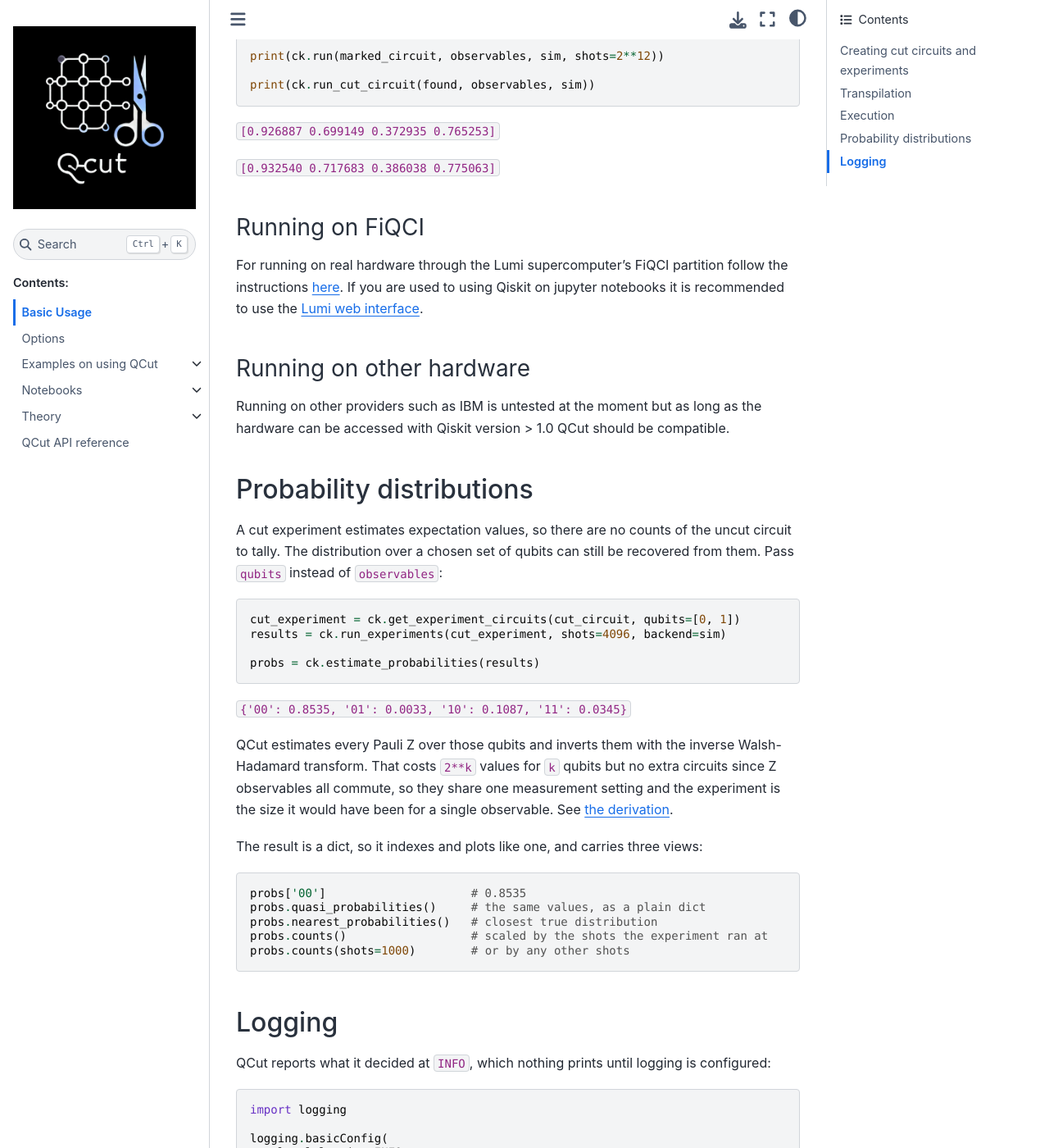
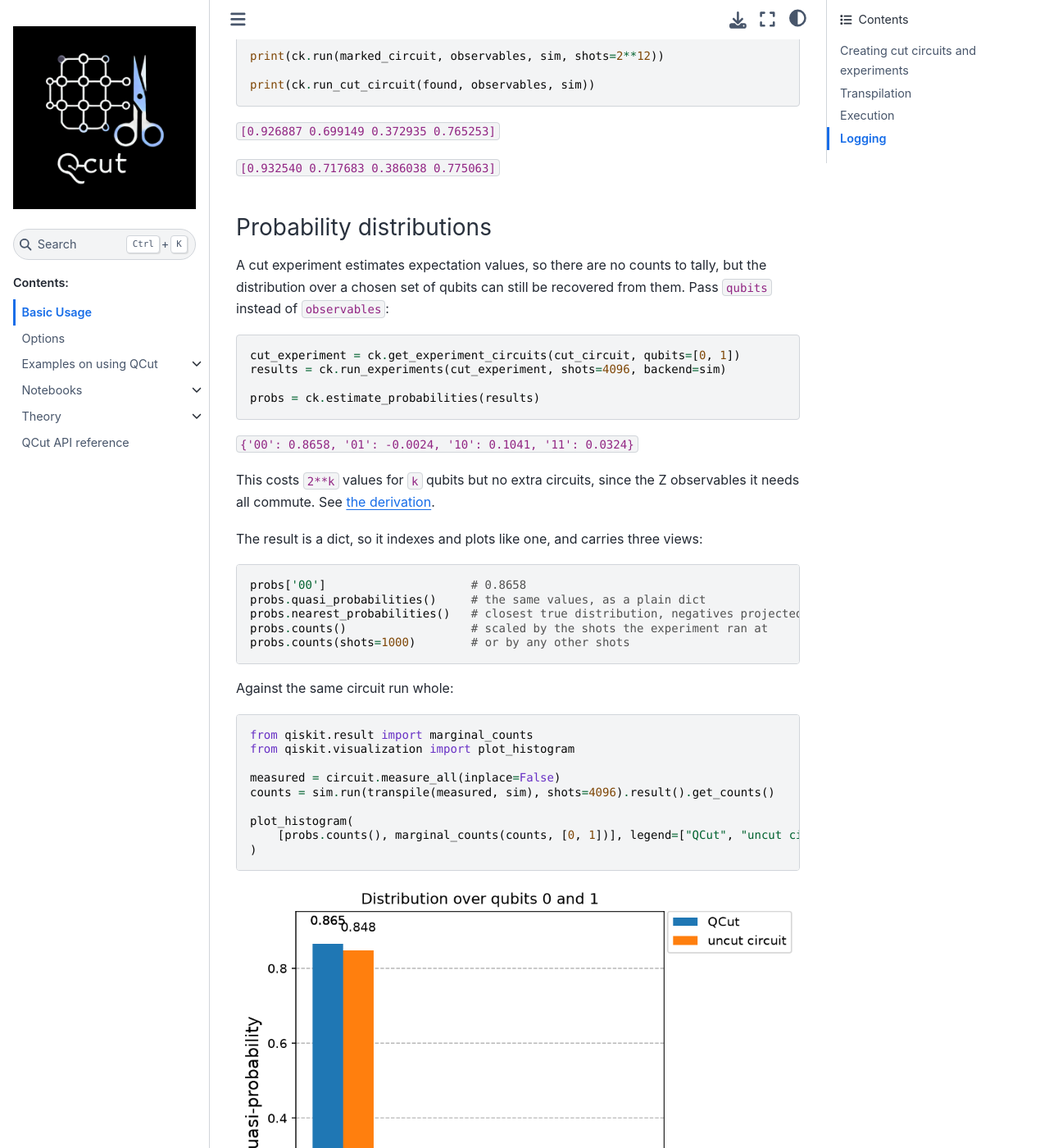
Before and after one commit to JooNiv/QCut, a Sphinx documentation site: the page built from docs/Usage.rst, in a window 1280 px wide and 1400 px high, scrolled down 9194 px. Shown: the whole window at 82% size. Built offline with Sphinx 7.4.7 and the Sphinx Book theme 1.1.4, drawn with Linux system fonts in a browser that asks for light colours; pages that are not in the unit, such as notebooks, are missing from menus; the version number could not be read and is left out; some of the changed text lies outside the part shown.

Commit message:
move probability section, add plot

```diff
--- a/docs/Usage.rst
+++ b/docs/Usage.rst
@@ -366,6 +366,52 @@ It is not necessary to go through each of the aforementioned steps individually.
 
 ``[0.932540 0.717683 0.386038 0.775063]``
 
+Probability distributions
+~~~~~~~~~~~~~~~~~~~~~~~~~
+
+A cut experiment estimates expectation values, so there are no counts to tally, but the
+distribution over a chosen set of qubits can still be recovered from them. Pass
+:code:`qubits` instead of :code:`observables`:
+
+.. code:: python
+
+   cut_experiment = ck.get_experiment_circuits(cut_circuit, qubits=[0, 1])
+   results = ck.run_experiments(cut_experiment, shots=4096, backend=sim)
+
+   probs = ck.estimate_probabilities(results)
+
+``{'00': 0.8658, '01': -0.0024, '10': 0.1041, '11': 0.0324}``
+
+This costs :code:`2**k` values for :code:`k` qubits but no extra circuits, since the Z
+observables it needs all commute. See
+:doc:`the derivation <theory/Probability_reconstruction>`.
+
+The result is a dict, so it indexes and plots like one, and carries three views:
+
+.. code:: python
+
+   probs['00']                     # 0.8658
+   probs.quasi_probabilities()     # the same values, as a plain dict
+   probs.nearest_probabilities()   # closest true distribution, negatives projected away
+   probs.counts()                  # scaled by the shots the experiment ran at
+   probs.counts(shots=1000)        # or by any other shots
+
+Against the same circuit run whole:
+
+.. code:: python
+
+   from qiskit.result import marginal_counts
+   from qiskit.visualization import plot_histogram
+
+   measured = circuit.measure_all(inplace=False)
+   counts = sim.run(transpile(measured, sim), shots=4096).result().get_counts()
+
+   plot_histogram(
+       [probs.counts(), marginal_counts(counts, [0, 1])], legend=["QCut", "uncut circuit"]
+   )
+
+.. image:: _static/images/probs1.png
+
 Running on FiQCI
 ~~~~~~~~~~~~~~~~
 
@@ -382,38 +428,6 @@ Running on other hardware
 Running on other providers such as IBM is untested at the moment but as
 long as the hardware can be accessed with Qiskit version > 1.0 QCut
 should be compatible.
-
-Probability distributions
--------------------------
-
-A cut experiment estimates expectation values, so there are no counts of the uncut
-circuit to tally. The distribution over a chosen set of qubits can still be recovered
-from them. Pass :code:`qubits` instead of :code:`observables`:
-
-.. code:: python
-
-   cut_experiment = ck.get_experiment_circuits(cut_circuit, qubits=[0, 1])
-   results = ck.run_experiments(cut_experiment, shots=4096, backend=sim)
-
-   probs = ck.estimate_probabilities(results)
-
-``{'00': 0.8535, '01': 0.0033, '10': 0.1087, '11': 0.0345}``
-
-QCut estimates every Pauli Z over those qubits and inverts them with the inverse
-Walsh-Hadamard transform. That costs :code:`2**k` values for :code:`k` qubits but no
-extra circuits since Z observables all commute, so they share one measurement setting and the
-experiment is the size it would have been for a single observable. See
-:doc:`the derivation <theory/Probability_reconstruction>`.
-
-The result is a dict, so it indexes and plots like one, and carries three views:
-
-.. code:: python
-
-   probs['00']                     # 0.8535
-   probs.quasi_probabilities()     # the same values, as a plain dict
-   probs.nearest_probabilities()   # closest true distribution
-   probs.counts()                  # scaled by the shots the experiment ran at
-   probs.counts(shots=1000)        # or by any other shots
 
 Logging
 -------
```
Also changed, not shown: README.md (+34 -20 lines), docs/_static/images/probs1.png (added).
